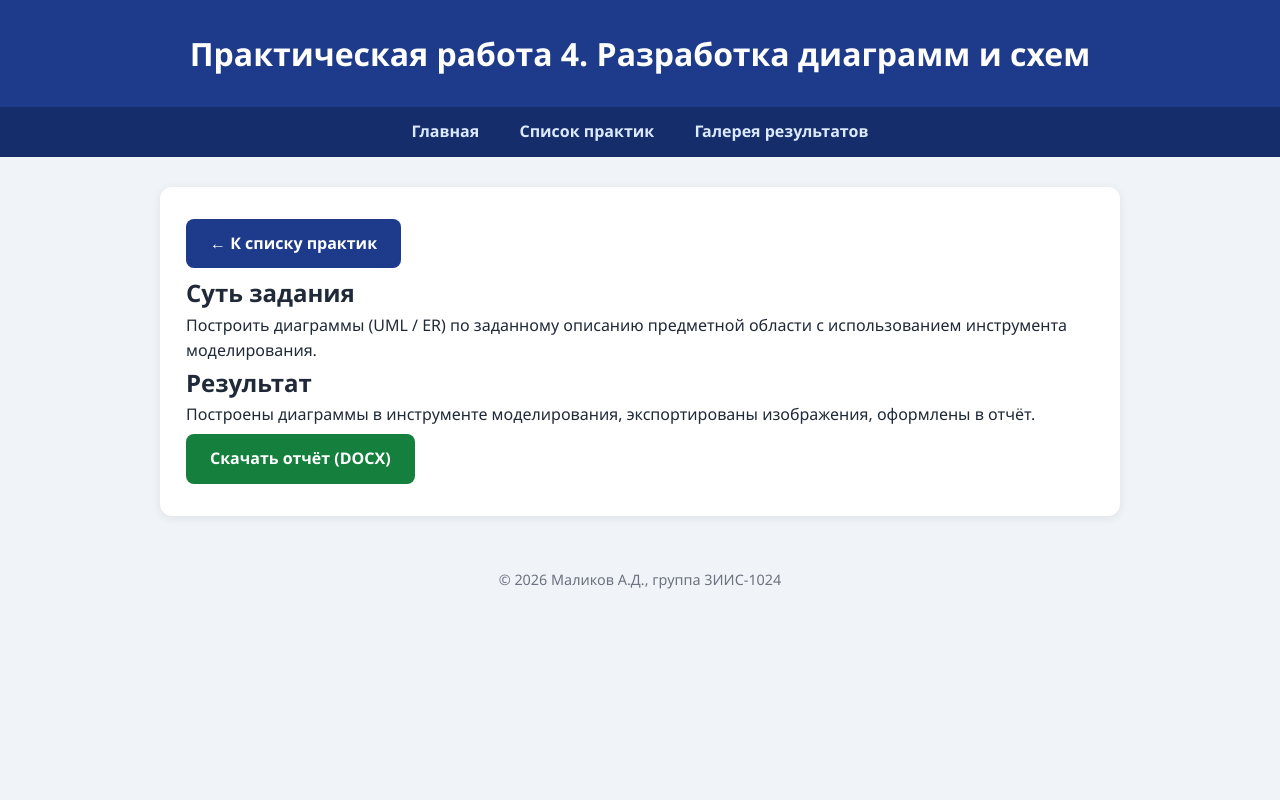
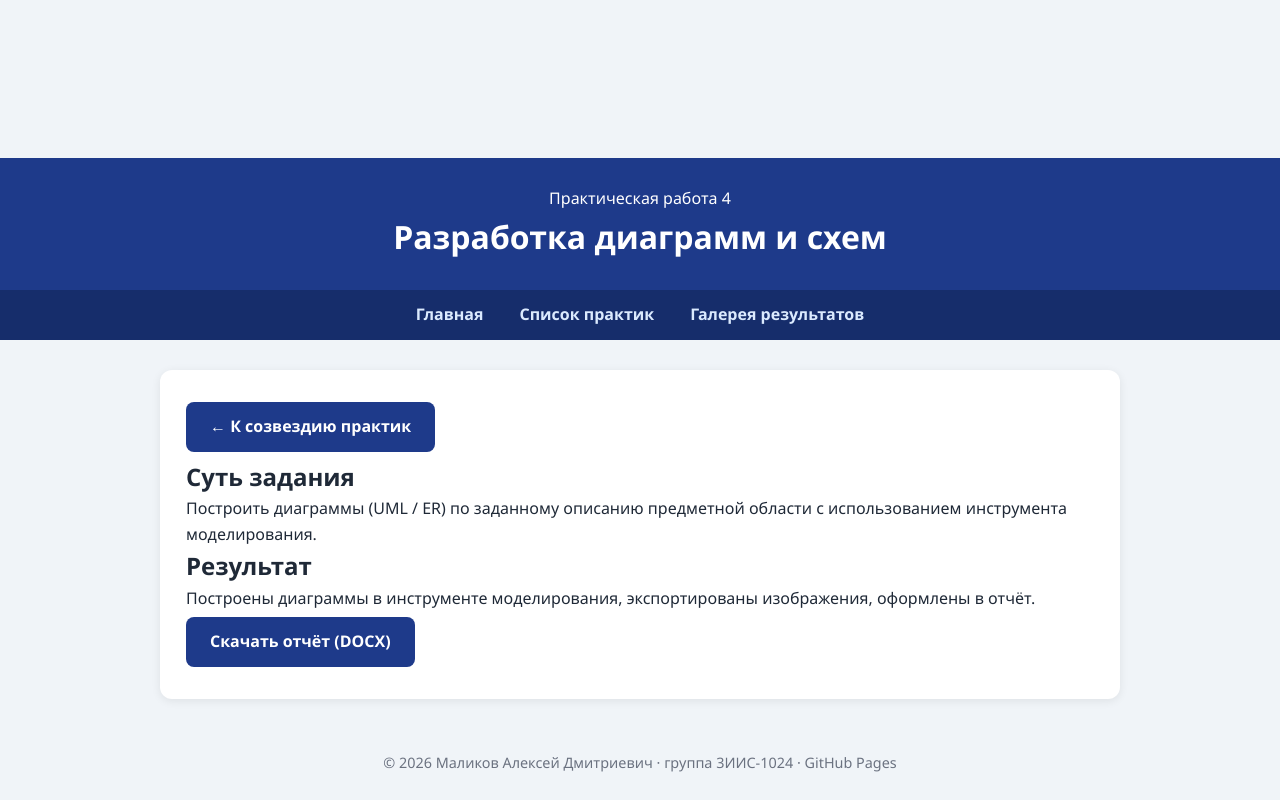
Before and after one commit to lifelessmethod/up04-practice, a plain HTML site: page practice-4.html in a window 1280 px wide. Drawn offline with Linux system fonts and the light colour scheme.

Commit message:
Redesign: cosmic atlas theme — practice-4.html

```diff
--- a/practice-4.html
+++ b/practice-4.html
@@ -3,26 +3,34 @@
 <head>
 <meta charset="UTF-8">
 <meta name="viewport" content="width=device-width, initial-scale=1.0">
-<title>Практическая работа 4. Разработка диаграмм и схем — Учебная практика 04</title>
+<title>Практика 4 — Учебная практика 04</title>
 <link rel="stylesheet" href="css/style.css">
+
 </head>
 <body>
-<header><h1>Практическая работа 4. Разработка диаграмм и схем</h1></header>
-<nav>
-<a href="index.html">Главная</a>
-<a href="practices.html">Список практик</a>
-<a href="gallery.html">Галерея результатов</a>
-</nav>
-<main>
+<canvas id="stars"></canvas>
+<div class="page">
+<header class="hero">
+<span class="kicker">Практическая работа 4</span>
+<h1>Разработка диаграмм и схем</h1>
+
+</header>
+<nav class="top"><a href="index.html" class="">Главная</a><a href="practices.html" class="active">Список практик</a><a href="gallery.html" class="">Галерея результатов</a></nav>
+<main class="wrap">
+
 <div class="card">
-<a class="btn" href="practices.html">← К списку практик</a>
+<a class="btn ghost" href="practices.html">← К созвездию практик</a>
 <h2>Суть задания</h2>
-<p>Построить диаграммы (UML / ER) по заданному описанию предметной области с использованием инструмента моделирования.</p>
+<p style="color:var(--muted)">Построить диаграммы (UML / ER) по заданному описанию предметной области с использованием инструмента моделирования.</p>
 <h2>Результат</h2>
-<p>Построены диаграммы в инструменте моделирования, экспортированы изображения, оформлены в отчёт.</p>
-<a class="btn btn-green" href="reports/practice-4-report.docx" download>Скачать отчёт (DOCX)</a>
+<p style="color:var(--muted)">Построены диаграммы в инструменте моделирования, экспортированы изображения, оформлены в отчёт.</p>
+<a class="btn" href="reports/practice-4-report.docx" download>Скачать отчёт (DOCX)</a>
 </div>
+
 </main>
-<footer>© 2026 Маликов А.Д., группа 3ИИС-1024</footer>
+<footer>© 2026 Маликов Алексей Дмитриевич · группа 3ИИС-1024 · GitHub Pages</footer>
+</div>
+<script src="js/stars.js"></script>
+
 </body>
 </html>
```
